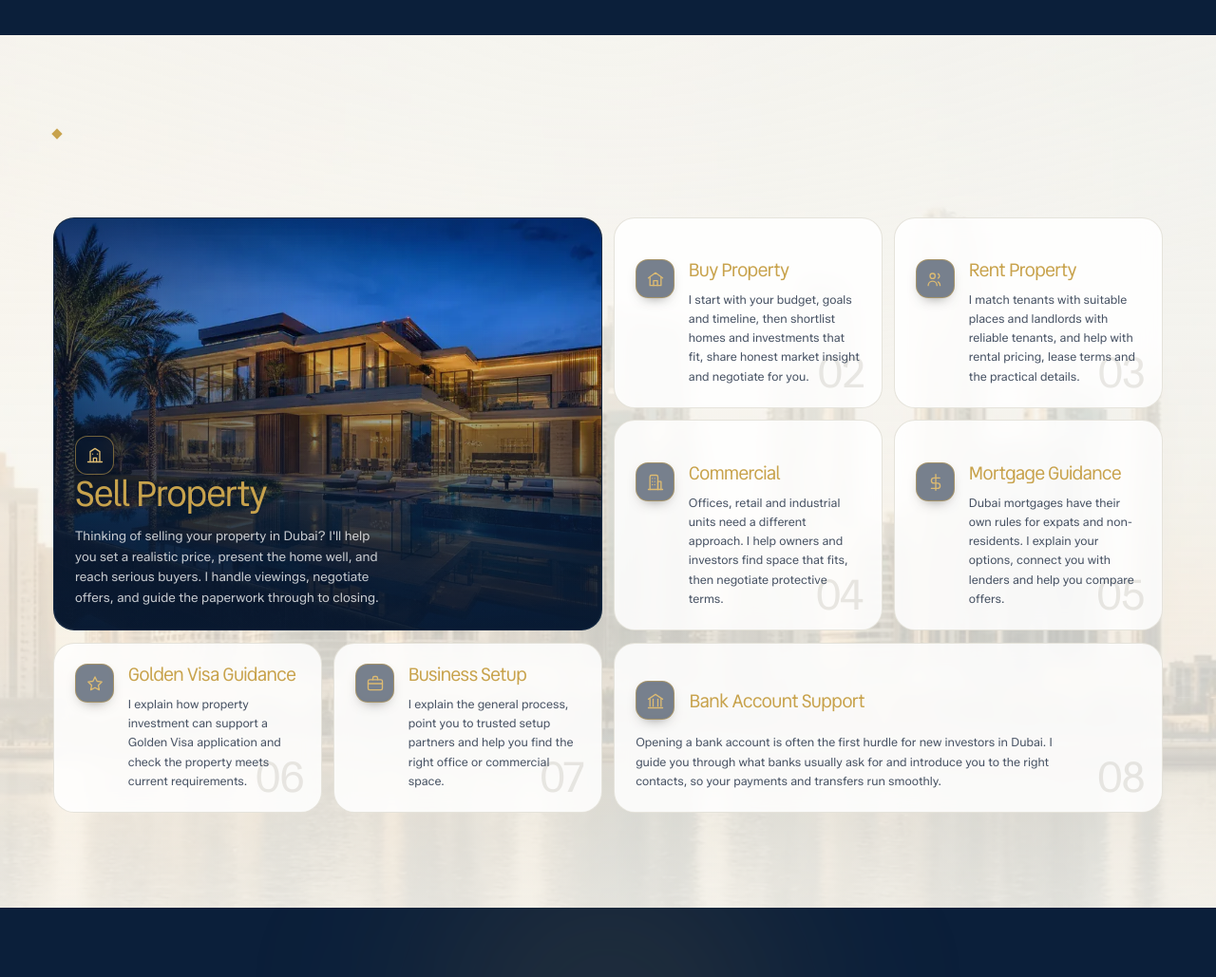
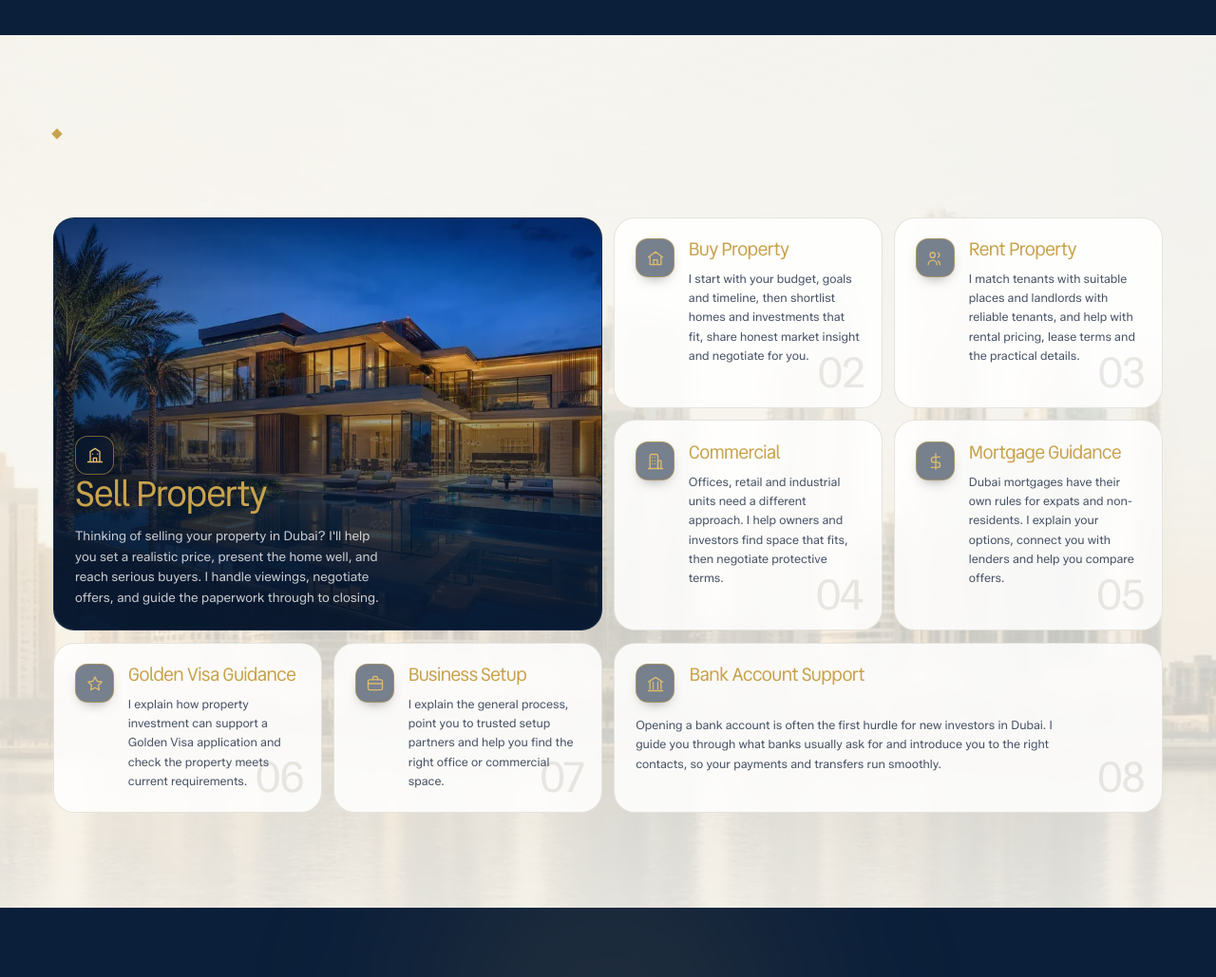
Before and after one commit to cgsstudio/realtorraihan, a WordPress theme: template wp-content/themes/realtor-raihan/front-page.php in a window 1280 px wide. Shown: the part 3469-4498 px from the top of the page at 95% size. Run offline with PHP 8.4 and a stand-in for WordPress, Linux system fonts and the light colour scheme; the site name, menu and one post (Sample post) are stand-ins, and other content is empty; some libraries are stand-ins or nearby versions.

Commit message:
Fix top spacing across all service cards: align content to top with margin-top: 0

```diff
--- a/wp-content/themes/realtor-raihan/assets/css/custom.css
+++ b/wp-content/themes/realtor-raihan/assets/css/custom.css
@@ -38,7 +38,15 @@
   display: grid !important;
   grid-template-columns: auto minmax(0, 1fr) !important;
   column-gap: clamp(12px, 1.2vw, 16px) !important;
-  align-items: center !important;
+  align-items: start !important;
+}
+
+/* Ensure all cards have uniform top spacing */
+.sv__bento > .bento:not(.bento--feat) .bento__body {
+  margin-top: 0 !important;
+}
+.sv__bento > .bento--feat .bento__body {
+  margin-top: auto !important;
 }
 
 .sv__bento > .bento--wide .bento__ico,
--- a/wp-content/themes/realtor-raihan/assets/css/home-04-services.css
+++ b/wp-content/themes/realtor-raihan/assets/css/home-04-services.css
@@ -70,7 +70,7 @@
 .bento--wide .bento__body,
 .sv__bento > .bento:last-child:nth-child(8) .bento__body{
   display:grid;grid-template-columns:auto minmax(0,1fr);
-  column-gap:clamp(12px,1.2vw,16px);align-items:center}
+  column-gap:clamp(12px,1.2vw,16px);align-items:start}
 .bento--wide .bento__ico,
 .sv__bento > .bento:last-child:nth-child(8) .bento__ico{
   grid-column:1;grid-row:1}
@@ -126,7 +126,8 @@
   transform:translateY(-2px) rotate(-4deg);
   box-shadow:0 12px 24px -12px rgba(200,163,77,.75)}
 
-.bento__body{margin-top:auto;position:relative;z-index:2}
+.bento__body{margin-top:0;position:relative;z-index:2}
+.bento--feat .bento__body{margin-top:auto}
 /* icon owns the left edge; heading and copy sit on one shared text axis */
 .bento__body{
   display:grid;grid-template-columns:auto minmax(0,1fr);
--- a/wp-content/themes/realtor-raihan/functions.php
+++ b/wp-content/themes/realtor-raihan/functions.php
@@ -9,7 +9,7 @@ if ( ! defined( 'ABSPATH' ) ) {
 	exit;
 }
 
-define( 'RR_VERSION', '1.0.3' );
+define( 'RR_VERSION', '1.0.4' );
 define( 'RR_DIR', get_template_directory() );
 define( 'RR_URI', get_template_directory_uri() );
 
--- a/wp-content/themes/realtor-raihan/parts/services.php
+++ b/wp-content/themes/realtor-raihan/parts/services.php
@@ -35,7 +35,15 @@ $icons = array(
   display: grid !important;
   grid-template-columns: auto minmax(0, 1fr) !important;
   column-gap: clamp(12px, 1.2vw, 16px) !important;
-  align-items: center !important;
+  align-items: start !important;
+}
+
+/* Ensure all cards have uniform top spacing */
+.sv__bento > .bento:not(.bento--feat) .bento__body {
+  margin-top: 0 !important;
+}
+.sv__bento > .bento--feat .bento__body {
+  margin-top: auto !important;
 }
 
 .sv__bento > .bento--wide .bento__ico,
```
